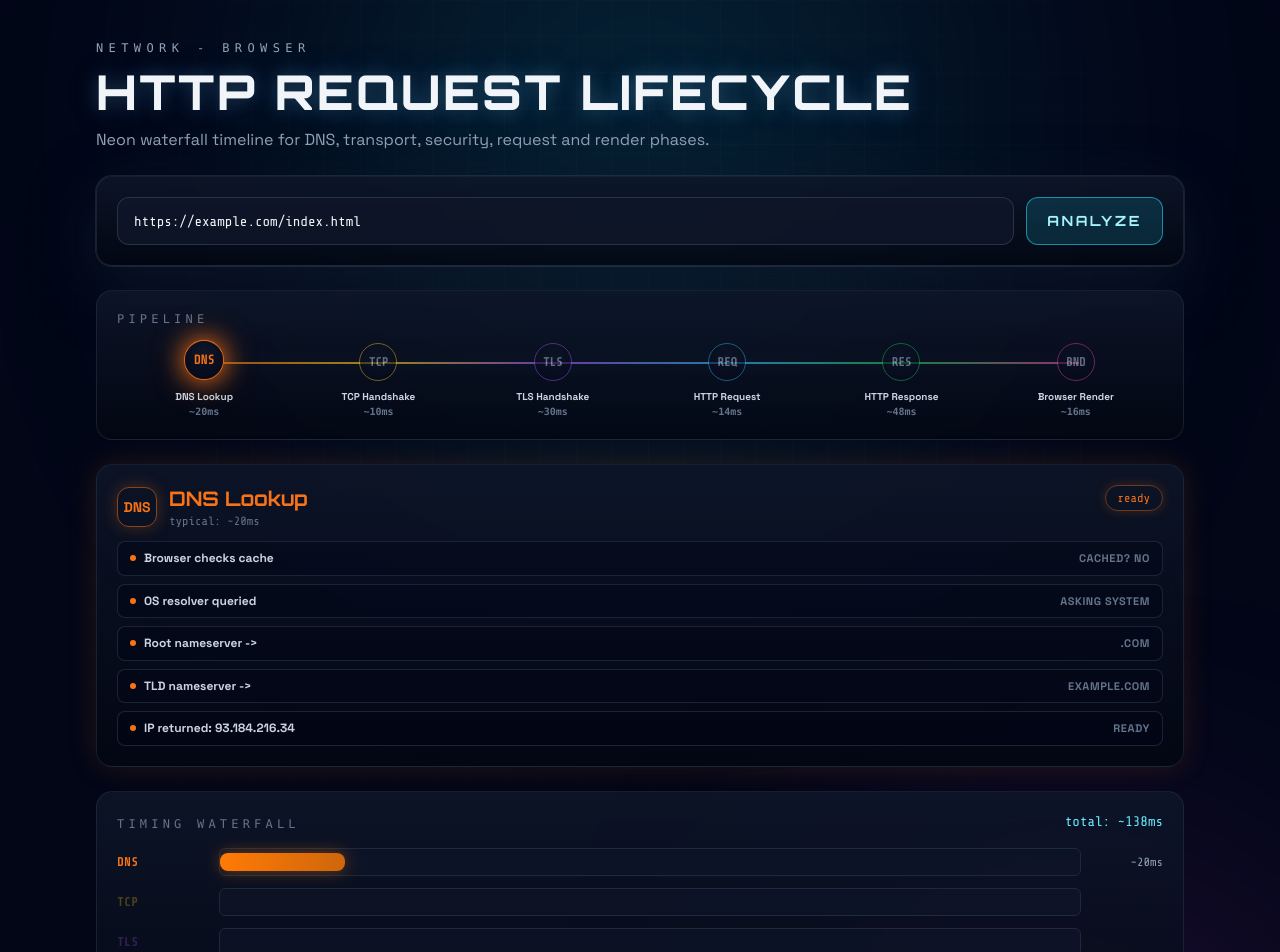
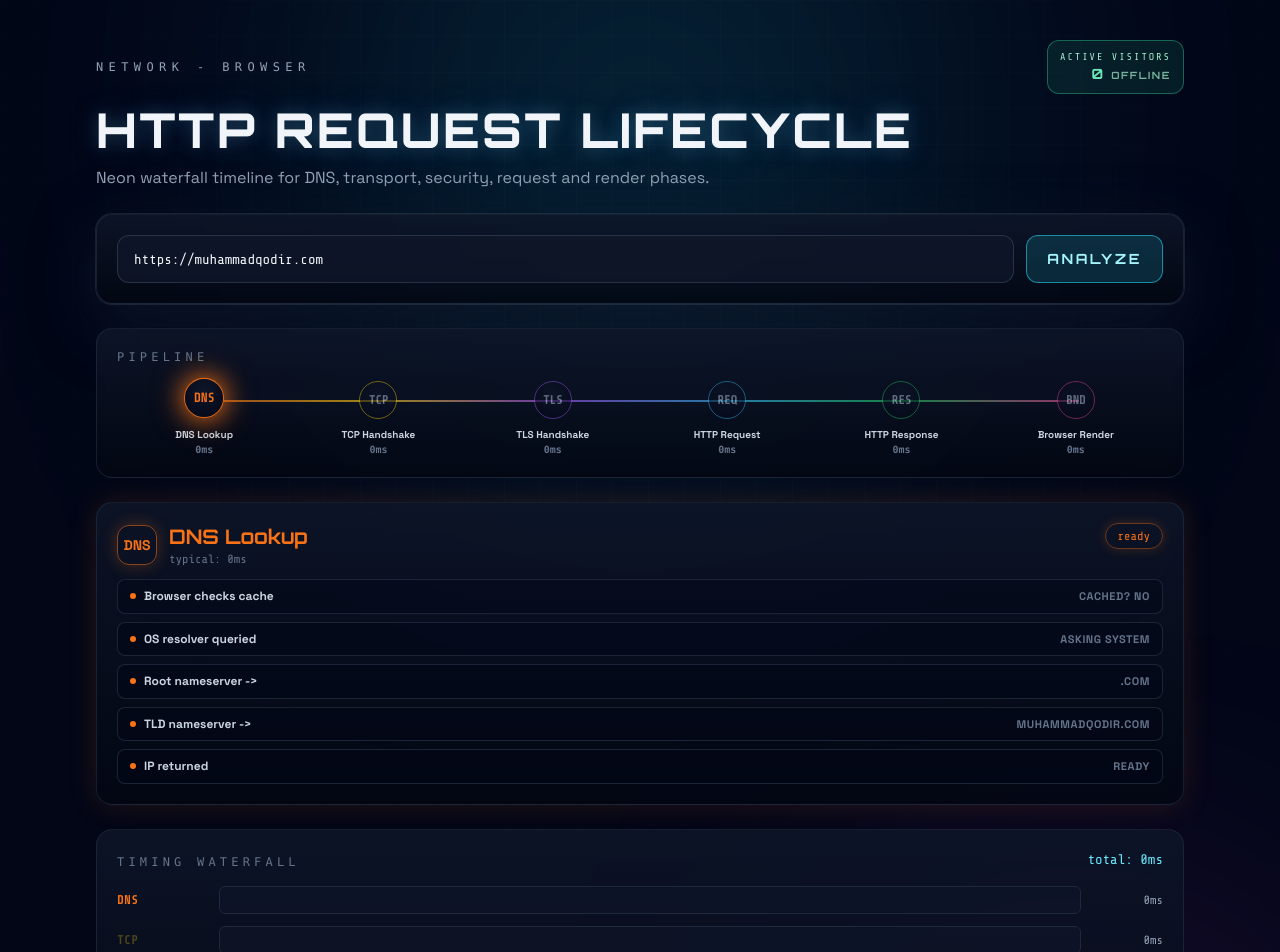
Before and after one commit to muhammadkodir-alijonov/reqflow-web, a React (Vite) app: page / in a window 1280 px wide. Shown: the top 952 px of the page. Built offline with nearby package versions, Linux system fonts and the light colour scheme; no server answers.

Commit message:
feat: enhance App component with visitor tracking and dynamic URL handling

```diff
--- a/src/App.jsx
+++ b/src/App.jsx
@@ -1,4 +1,4 @@
-import { useMemo, useState } from "react";
+import { useEffect, useMemo, useRef, useState } from "react";
 
 const STAGES = [
   { key: "dnsLookupMs", short: "DNS", label: "DNS Lookup", color: "#f97316" },
@@ -9,8 +9,10 @@ const STAGES = [
   { key: "browserRenderMs", short: "BND", label: "Browser Render", color: "#ec4899" }
 ];
 
+const DEFAULT_TARGET_URL = "https://muhammadqodir.com";
+
 const MOCK_API_RESPONSE = {
-  url: "https://example.com/index.html",
+  url: DEFAULT_TARGET_URL,
   dnsLookupMs: 20,
   tcpHandshakeMs: 10,
   tlsHandshakeMs: 30,
@@ -18,6 +20,17 @@ const MOCK_API_RESPONSE = {
   responseMs: 48,
   browserRenderMs: 16,
   serverRegion: "ap-southeast"
+};
+
+const EMPTY_PAYLOAD = {
+  url: DEFAULT_TARGET_URL,
+  dnsLookupMs: 0,
+  tcpHandshakeMs: 0,
+  tlsHandshakeMs: 0,
+  requestMs: 0,
+  responseMs: 0,
+  browserRenderMs: 0,
+  serverRegion: "-"
 };
 
 const API_BASE_URL = import.meta.env.VITE_API_BASE_URL ?? "/api";
@@ -156,8 +169,8 @@ const STAGE_DETAILS = {
       { left: "Browser checks cache", right: "cached? no" },
       { left: "OS resolver queried", right: "asking system" },
       { left: "Root nameserver ->", right: ".com" },
-      { left: "TLD nameserver ->", right: "example.com" },
-      { left: "IP returned: 93.184.216.34", right: "ready" }
+      { left: "TLD nameserver ->", right: "muhammadqodir.com" },
+      { left: "IP returned", right: "ready" }
     ]
   },
   TCP: {
@@ -182,8 +195,8 @@ const STAGE_DETAILS = {
   REQ: {
     title: "HTTP Request",
     notes: [
-      { left: "GET /index.html HTTP/2", right: "method + path" },
-      { left: "Host: example.com", right: "header" },
+      { left: "GET / HTTP/2", right: "method + path" },
+      { left: "Host: muhammadqodir.com", right: "header" },
       { left: "Accept: text/html", right: "header" },
       { left: "Cookie: session=abc", right: "header" },
       { left: "Request sent ->", right: "encrypted" }
@@ -226,6 +239,7 @@ const getStageDetail = (payloadData, stageShort, fallbackDuration) => {
 
 const buildTimeline = (payloadData) => {
   const total = STAGES.reduce((sum, stage) => sum + payloadData[stage.key], 0);
+  const safeTotal = total > 0 ? total : 1;
   let cursor = 0;
 
   const rows = STAGES.map((stage) => {
@@ -234,8 +248,8 @@ const buildTimeline = (payloadData) => {
       ...stage,
       duration,
       startMs: cursor,
-      startPct: (cursor / total) * 100,
-      widthPct: (duration / total) * 100
+      startPct: (cursor / safeTotal) * 100,
+      widthPct: (duration / safeTotal) * 100
     };
     cursor += duration;
     return row;
@@ -251,8 +265,12 @@ const joinApiPath = (base, path) => {
 };
 
 function App() {
-  const [url, setUrl] = useState(MOCK_API_RESPONSE.url);
+  const [url, setUrl] = useState(DEFAULT_TARGET_URL);
   const [errorMessage, setErrorMessage] = useState("");
+  const [hasAnalyzed, setHasAnalyzed] = useState(false);
+  const [activeVisitors, setActiveVisitors] = useState(0);
+  const [visitorStatus, setVisitorStatus] = useState("connecting");
+  const clientIdRef = useRef("");
   const [activeStage, setActiveStage] = useState(0);
   const [focusedStage, setFocusedStage] = useState(0);
   const [barProgress, setBarProgress] = useState(
@@ -264,11 +282,78 @@ function App() {
     Object.fromEntries(STAGES.map((stage) => [stage.short, 0]))
   );
 
-  const [payload, setPayload] = useState(MOCK_API_RESPONSE);
+  const [payload, setPayload] = useState(EMPTY_PAYLOAD);
   const { total: totalMs, rows: timeline } = useMemo(
     () => buildTimeline(payload),
     [payload]
   );
+
+  useEffect(() => {
+    if (clientIdRef.current) {
+      return;
+    }
+
+    const existingClientId =
+      typeof window !== "undefined" ? window.localStorage.getItem("reqflow-client-id") : null;
+
+    if (existingClientId) {
+      clientIdRef.current = existingClientId;
+      return;
+    }
+
+    const generatedId =
+      typeof crypto !== "undefined" && typeof crypto.randomUUID === "function"
+        ? crypto.randomUUID()
+        : `visitor-${Date.now()}-${Math.round(Math.random() * 100000)}`;
+
+    clientIdRef.current = generatedId;
+    if (typeof window !== "undefined") {
+      window.localStorage.setItem("reqflow-client-id", generatedId);
+    }
+  }, []);
+
+  useEffect(() => {
+    let isUnmounted = false;
+
+    const syncVisitors = async () => {
+      const clientId = clientIdRef.current;
+      if (!clientId) {
+        return;
+      }
+
+      try {
+        const pingUrl = `${joinApiPath(
+          API_BASE_URL,
+          "/visitors/ping"
+        )}?clientId=${encodeURIComponent(clientId)}`;
+        const response = await fetch(pingUrl);
+
+        if (!response.ok) {
+          throw new Error(`Visitor API status ${response.status}`);
+        }
+
+        const body = await response.json();
+        const count = Number(body?.activeVisitors ?? 0);
+        if (!isUnmounted) {
+          setActiveVisitors(Number.isFinite(count) && count >= 0 ? count : 0);
+          setVisitorStatus("live");
+        }
+      } catch {
+        if (!isUnmounted) {
+          setVisitorStatus("offline");
+        }
+      }
+    };
+
+    const timeoutId = setTimeout(syncVisitors, 120);
+    const intervalId = setInterval(syncVisitors, 5000);
+
+    return () => {
+      isUnmounted = true;
+      clearTimeout(timeoutId);
+      clearInterval(intervalId);
+    };
+  }, []);
 
   const appendLog = (text, stageIndex) =>
     setLogs((prev) => [...prev, { text, stageIndex }]);
@@ -289,6 +374,7 @@ function App() {
   );
 
   const resetRun = (targetUrl) => {
+    setHasAnalyzed(false);
     setActiveStage(0);
     setFocusedStage(0);
     setLogs([
@@ -381,6 +467,7 @@ function App() {
     }
 
     appendLog(`> [API] Payload ready (${runMetrics.total}ms total)`, 0);
+    setHasAnalyzed(true);
     await wait(250);
 
     for (let i = 0; i < runMetrics.rows.length; i += 1) {
@@ -433,9 +520,22 @@ function App() {
 
       <section className="relative mx-auto flex w-full max-w-6xl flex-col gap-6 px-4 py-10 sm:px-6 lg:px-8">
         <header className="space-y-3">
-          <p className="font-mono text-xs uppercase tracking-[0.45em] text-slate-400">
-            Network - Browser
-          </p>
+          <div className="flex items-center justify-between gap-3">
+            <p className="font-mono text-xs uppercase tracking-[0.45em] text-slate-400">
+              Network - Browser
+            </p>
+            <div className="rounded-xl border border-emerald-400/40 bg-emerald-400/10 px-3 py-2 text-right">
+              <p className="font-['Share_Tech_Mono'] text-[10px] uppercase tracking-[0.2em] text-emerald-200">
+                Active Visitors
+              </p>
+              <p className="font-['Orbitron'] text-sm font-bold text-emerald-300">
+                {activeVisitors}
+                <span className="ml-2 text-[10px] uppercase tracking-[0.16em] text-emerald-200/70">
+                  {visitorStatus}
+                </span>
+              </p>
+            </div>
+          </div>
           <h1 className="title-glow text-3xl font-extrabold uppercase tracking-[0.05em] sm:text-5xl">
             HTTP Request Lifecycle
           </h1>
@@ -449,7 +549,7 @@ function App() {
             <input
               value={url}
               onChange={(event) => setUrl(event.target.value)}
-              placeholder="https://example.com/index.html"
+              placeholder="https://muhammadqodir.com"
               className="h-12 flex-1 rounded-xl border border-slate-700/70 bg-slate-900/80 px-4 font-['Share_Tech_Mono'] text-sm text-slate-100 outline-none transition focus:border-cyan-400/70 focus:shadow-neon"
             />
             <button
@@ -492,7 +592,9 @@ function App() {
                   </button>
                   <div className="text-center font-['Space_Grotesk'] text-[10px] font-semibold text-slate-300">
                     {stage.label}
-                    <p className="font-mono text-[10px] text-slate-500">~{stage.duration}ms</p>
+                    <p className="font-mono text-[10px] text-slate-500">
+                      {hasAnalyzed ? `~${stage.duration}ms` : "0ms"}
+                    </p>
                   </div>
                 </div>
               );
@@ -524,7 +626,7 @@ function App() {
                   {detail.title}
                 </p>
                 <p className="font-['Share_Tech_Mono'] text-xs text-slate-500">
-                  typical: ~{detail.durationMs}ms
+                  typical: {hasAnalyzed ? `~${detail.durationMs}ms` : "0ms"}
                 </p>
               </div>
             </div>
@@ -566,7 +668,9 @@ function App() {
             <p className="font-mono text-xs uppercase tracking-[0.35em] text-slate-500">
               Timing Waterfall
             </p>
-            <p className="font-['Share_Tech_Mono'] text-sm text-cyan-300">total: ~{totalMs}ms</p>
+            <p className="font-['Share_Tech_Mono'] text-sm text-cyan-300">
+              total: {hasAnalyzed ? `~${totalMs}ms` : "0ms"}
+            </p>
           </div>
 
           <div className="space-y-3">
@@ -596,7 +700,7 @@ function App() {
                   />
                 </div>
                 <span className="font-['Share_Tech_Mono'] text-right text-xs text-slate-400">
-                  {focusedStage >= idx ? `~${stage.duration}ms` : ""}
+                  {hasAnalyzed && focusedStage >= idx ? `~${stage.duration}ms` : "0ms"}
                 </span>
               </div>
             ))}
```
